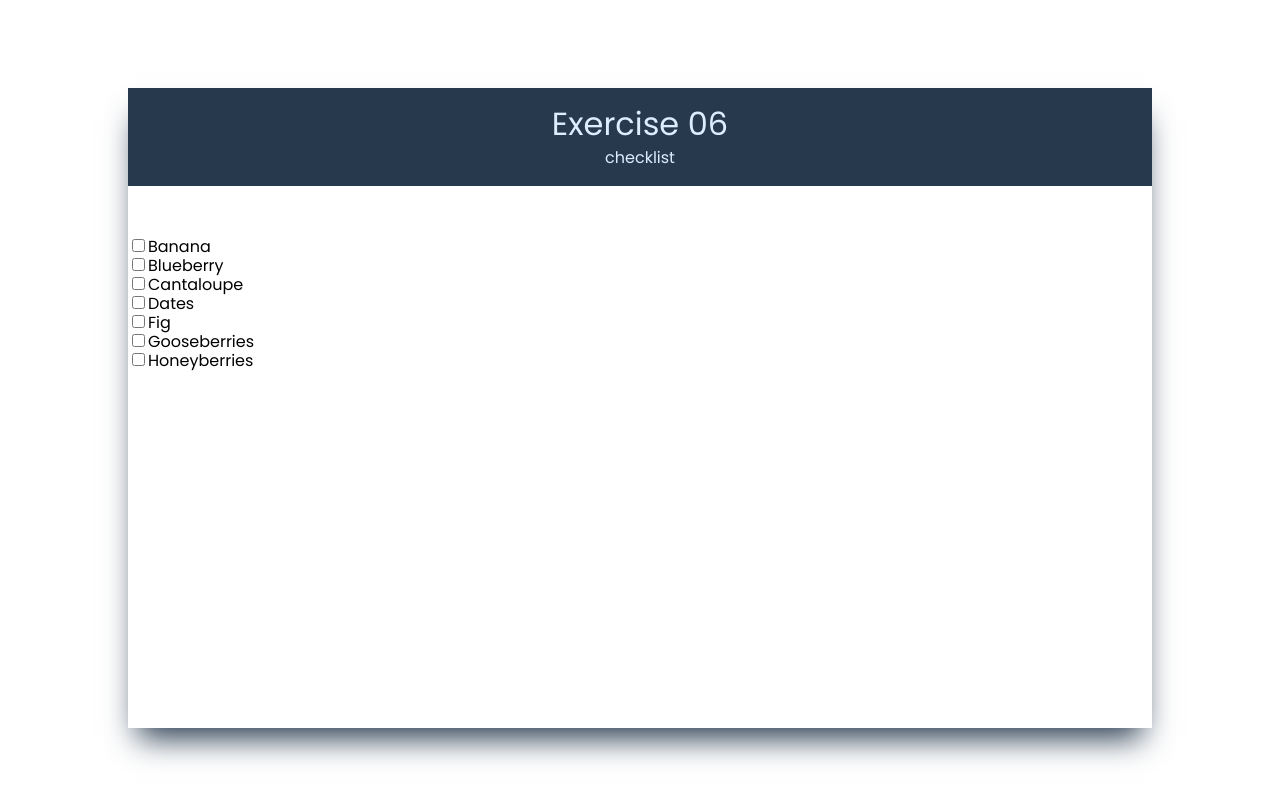
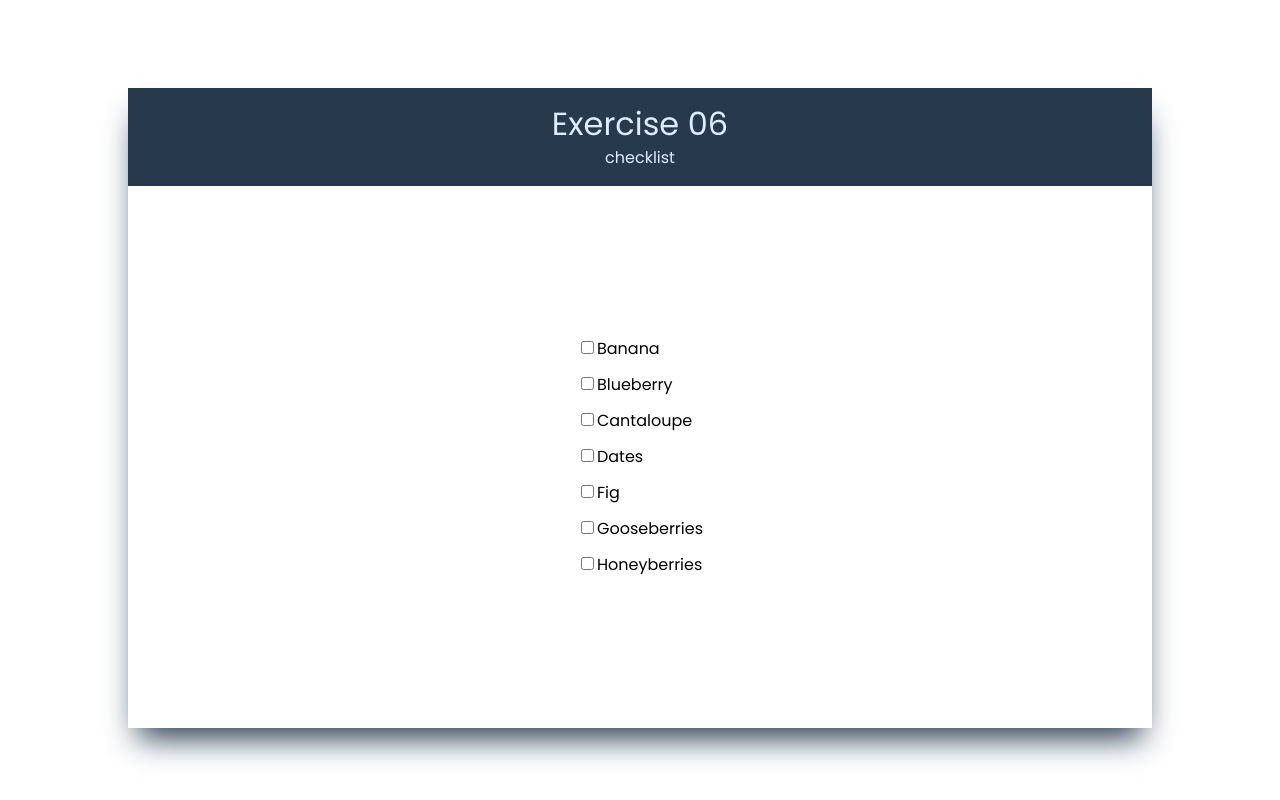
Before and after one commit to Dyeizon/react-exercises, a React (Create React App) app: page / in a window 1280 px wide. Shown: the part 3992-4792 px from the top of the page. Built offline with nearby package versions, Linux system fonts and the light colour scheme.

Commit message:
Add files via upload

```diff
--- /dev/null
+++ b/src/components/Checklist/CheckItem.jsx
@@ -0,0 +1,25 @@
+import { useRef, useState } from "react";
+
+export const CheckItem = ({item}) => {
+    const [check, setCheck] = useState(false);
+    const lbl = useRef();
+
+    function checkItem() {
+        if(check) {
+            lbl.current.style.textDecoration = '';
+        } else {
+            lbl.current.style.textDecoration = 'line-through';
+        }
+
+        console.log(lbl.current.style.textDecoration);
+        setCheck(!check);
+    }
+
+    return (
+        <>
+            <input className='checkbox-item' checked={check} onChange={() => checkItem()} type="checkbox" id={item} name={item}/>
+            <label ref={lbl} htmlFor={item}>{item}</label>
+        </>
+
+    );
+}
--- a/src/components/Checklist/index.jsx
+++ b/src/components/Checklist/index.jsx
@@ -1,15 +1,16 @@
+import './style.css';
 import { useState } from 'react';
 import { fruits } from './data';
+import { CheckItem } from './CheckItem';
 
 export const Checklist = () => {
-    const [items, setItems] = useState(fruits);
+    const [items] = useState(fruits);
 
     return (
         <div className="checklist-container">
             {items.map((item, index) => (
                 <fieldset key={index}>
-                    <input type="checkbox" id={item} name={item}/>
-                    <label for={item}>{item}</label>
+                    <CheckItem item={item}/>
                 </fieldset>
             ))}
         </div>
--- a/src/components/Checklist/style.css
+++ b/src/components/Checklist/style.css
@@ -0,0 +1,15 @@
+.checklist-container {
+    height: 100%;
+    display: flex;
+    flex-direction: column;
+    justify-content: center;
+    margin: 0 auto;
+}
+
+.checkbox-item {
+    margin-top: 20px;
+}
+
+fieldset:first-child .checkbox-item {
+    margin-top: 0;
+}
```
Also changed, not shown: src/components/Login/index.jsx (added, +9 -0 lines), src/components/Login/style.css (added).
